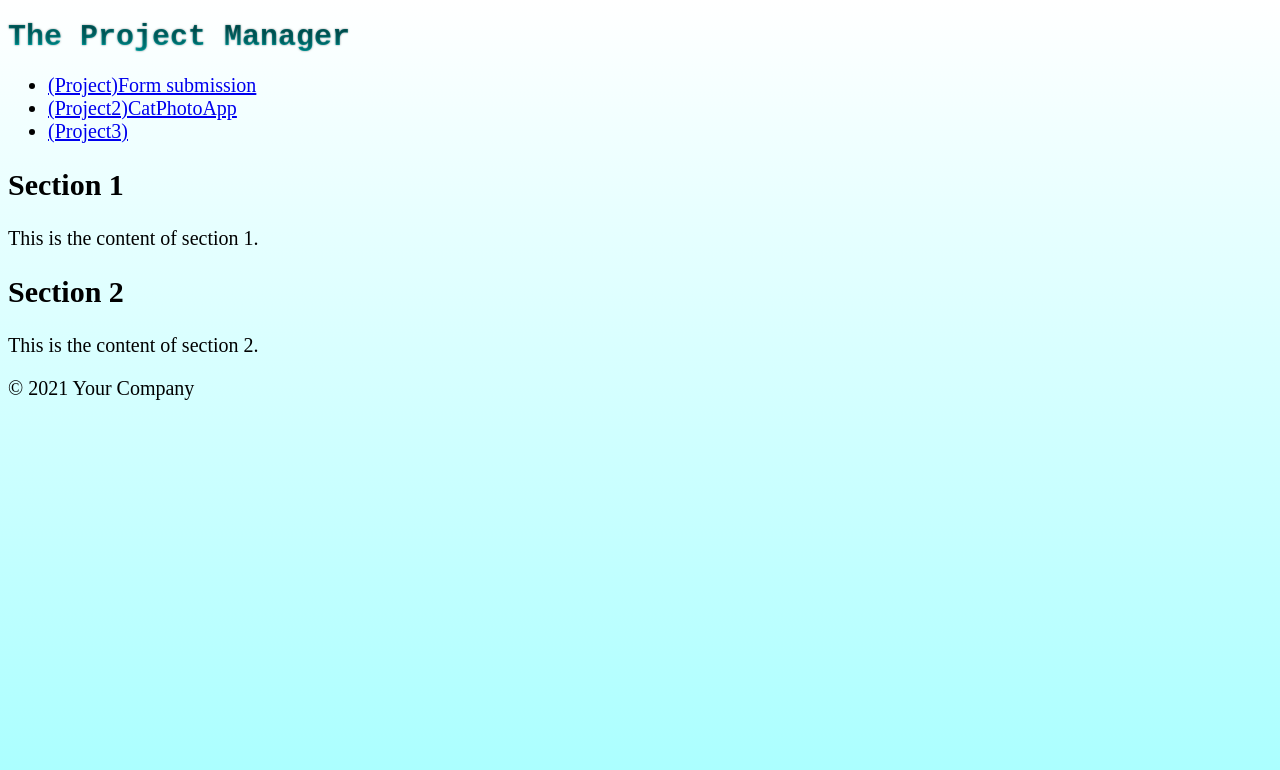
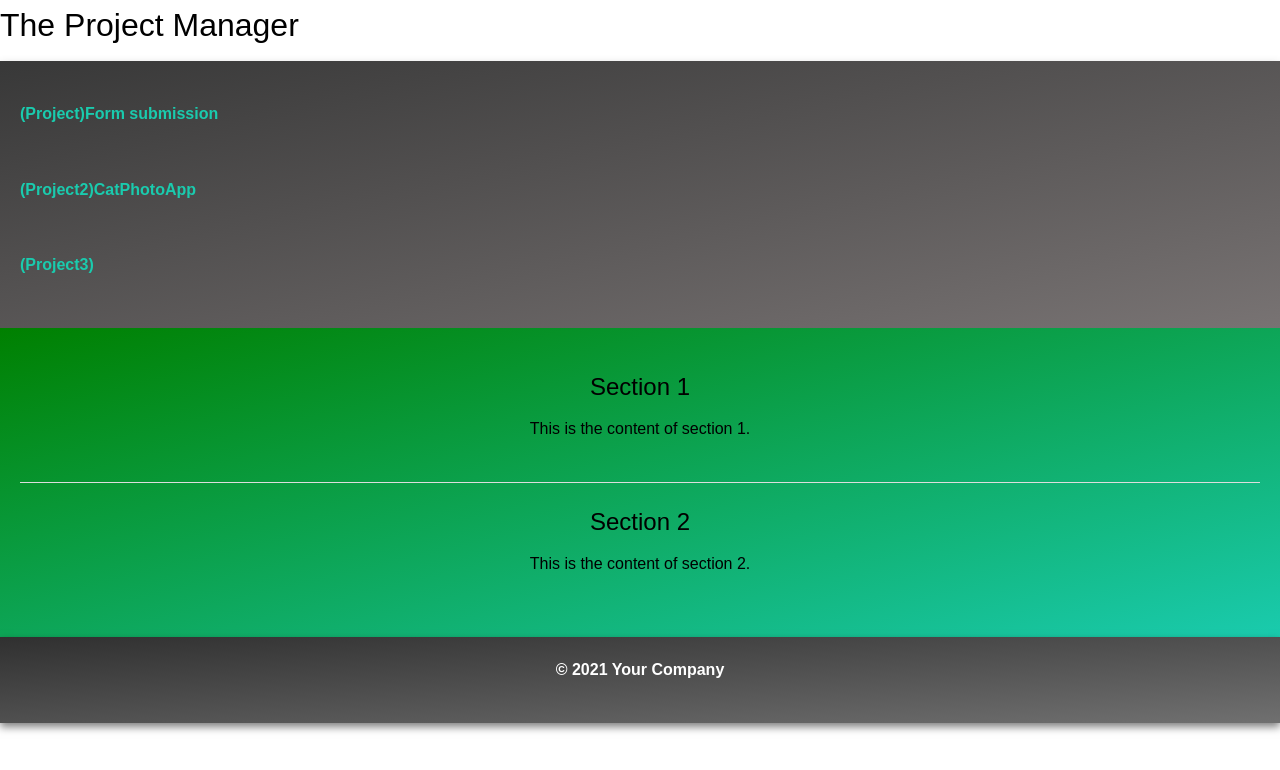
Before and after one commit to Artt08/Homee, a plain HTML site: page index.html in a window 1280 px wide. Drawn offline with Linux system fonts and the light colour scheme.

Commit message:
Update style.css

```diff
--- a/style.css
+++ b/style.css
@@ -1,37 +1,105 @@
-@import url(https://fonts.googleapis.com/css?family=Roboto);
-
-html {
-  height: 100%;
-  width: 100%;
+/* Global Styles */
+* {
+  box-sizing: border-box;
+  margin: 0;
+  padding: 0;
 }
 
 body {
-  background-image: linear-gradient(to bottom, #ffffff, #a8ffff);
+  font-family: Arial, sans-serif;
+  line-height: 1.6;
 }
 
-@media screen and (max-width: 768px) {
-  body {
-    font-size: 20px;
-    /* Adjust font size for smaller screens */
-  }
+h1, h2 {
+  font-weight: normal;
+  margin-bottom: 10px;
 }
 
-@media screen and (min-width: 1200px) {
-  body {
-    font-size: 20px;
-    /* Adjust font size for larger screens */
-  }
+p {
+  margin-bottom: 20px;
+
 }
 
+a {
+  color: #0066cc;
+  text-decoration: none;
+}
 
-h1 {
-  background-image: linear-gradient(to top right, #00ffff, #000000);
-  color: transparent;
-  -webkit-background-clip: text;
-  background-clip: text;
-  text-shadow: 0 0 2px rgb(0, 0, 0, 0.5);
-  font-family: 'courier new', monospace;
-  font-size: 30px;
-  padding-left: 0px;
-  word-wrap: break-word;
+a:hover {
+  text-decoration: underline;
 }
+
+/* Header Styles */
+.bar {
+
+  background: linear-gradient(to bottom right, #0c550c ,#118d79);
+  padding: 20px;
+  text-align: center;
+  color: white;
+  position: relative;
+  overflow: hidden;
+   box-shadow: 5px 5px 10px rgba(0, 0, 0, 0.5);
+}
+
+.bar:hover {
+    background: linear-gradient(to bottom right, green ,#1acbae);
+
+}
+
+/* Navigation Styles */
+nav {
+   background:linear-gradient(to bottom right, #383838, #787373);
+  padding: 20px;
+   box-shadow: 0px 5px 10px rgba(0, 0, 0, 0.3);
+  font-weight: bold;
+}
+
+nav ul {
+  list-style-type: none;
+}
+
+nav li {
+  margin-bottom: 10px;
+  padding: 20px 0;
+
+}
+
+nav a {
+  color: #1acbae;
+}
+
+nav a:hover {
+  color: #ccc;
+}
+
+/* Main Content Styles */
+main {
+  padding: 20px;
+  background: linear-gradient(to bottom right, green ,#1acbae);
+}
+
+main section {
+
+  border-bottom: 1px solid #ddd;
+  padding: 20px 0;
+  text-align:center ;
+
+}
+
+main section:last-child {
+  border-bottom: none;
+}
+
+main section:hover {
+  -webkit-text-fill-color: whitesmoke;
+}
+
+/* Footer Styles */
+footer {
+   background:linear-gradient(to bottom right, #303030, #707070);
+  padding: 20px;
+  text-align: center;
+  color: white;
+  box-shadow: 0px 4px 8px rgba(0, 0, 0, 0.5);
+  font-weight: bold;
+}
```
